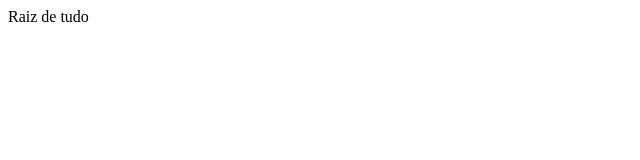
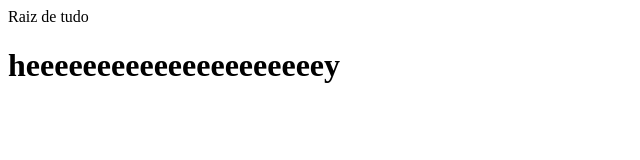
Before and after one commit to kadeu17/projetosgit, a plain HTML site: page index.html in a window 1280 px wide. Shown: the whole page, without its empty margins (0-640 px from the left). Drawn offline with Linux system fonts and the light colour scheme.

Commit message:
Nova funcionalidade X

```diff
--- a/index.html
+++ b/index.html
@@ -1,3 +1,7 @@
 <div class="div">
     Raiz de tudo
 </div>
+
+<div class="h1">
+    <h1>heeeeeeeeeeeeeeeeeeeeey </h1>
+</div>
```
Also changed, not shown: 1 other file.
